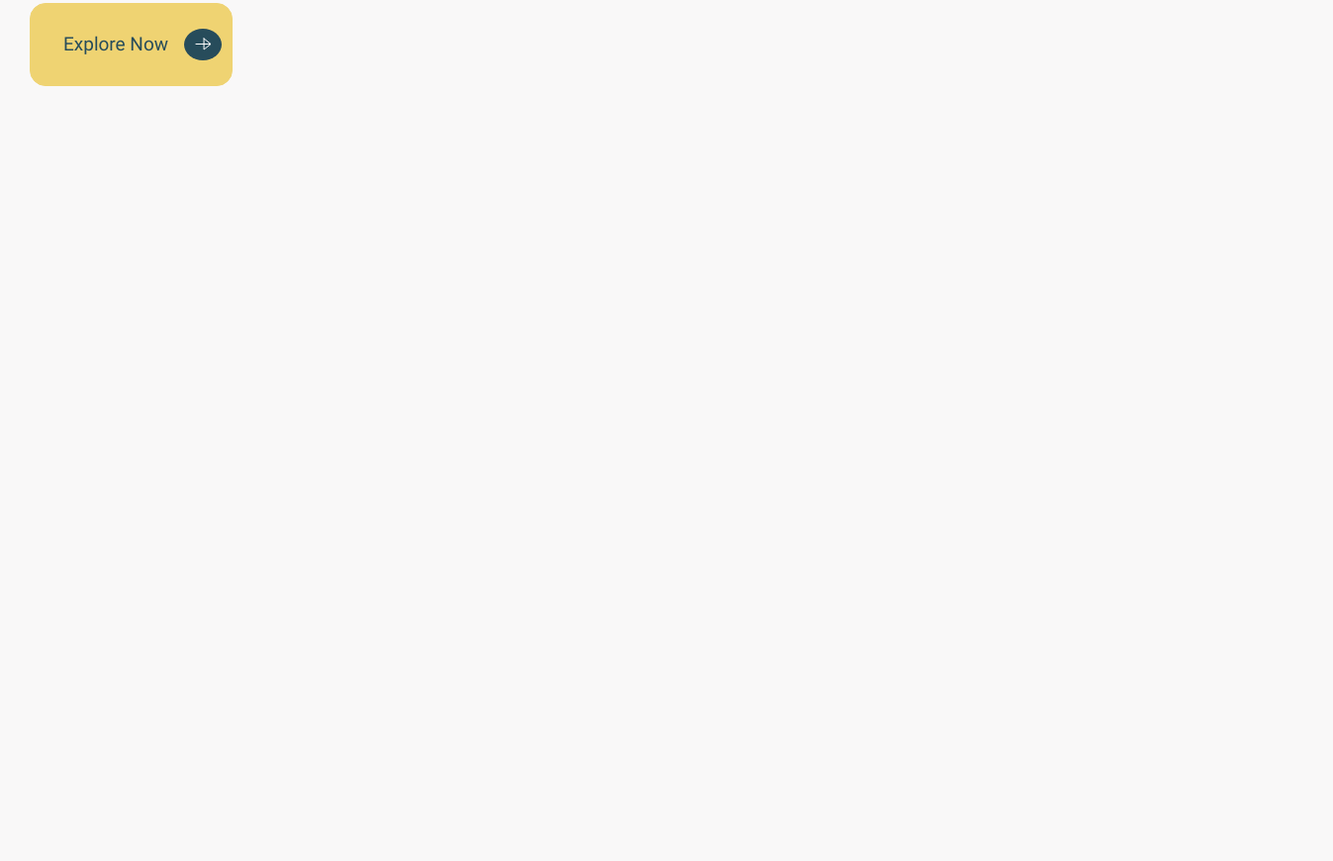
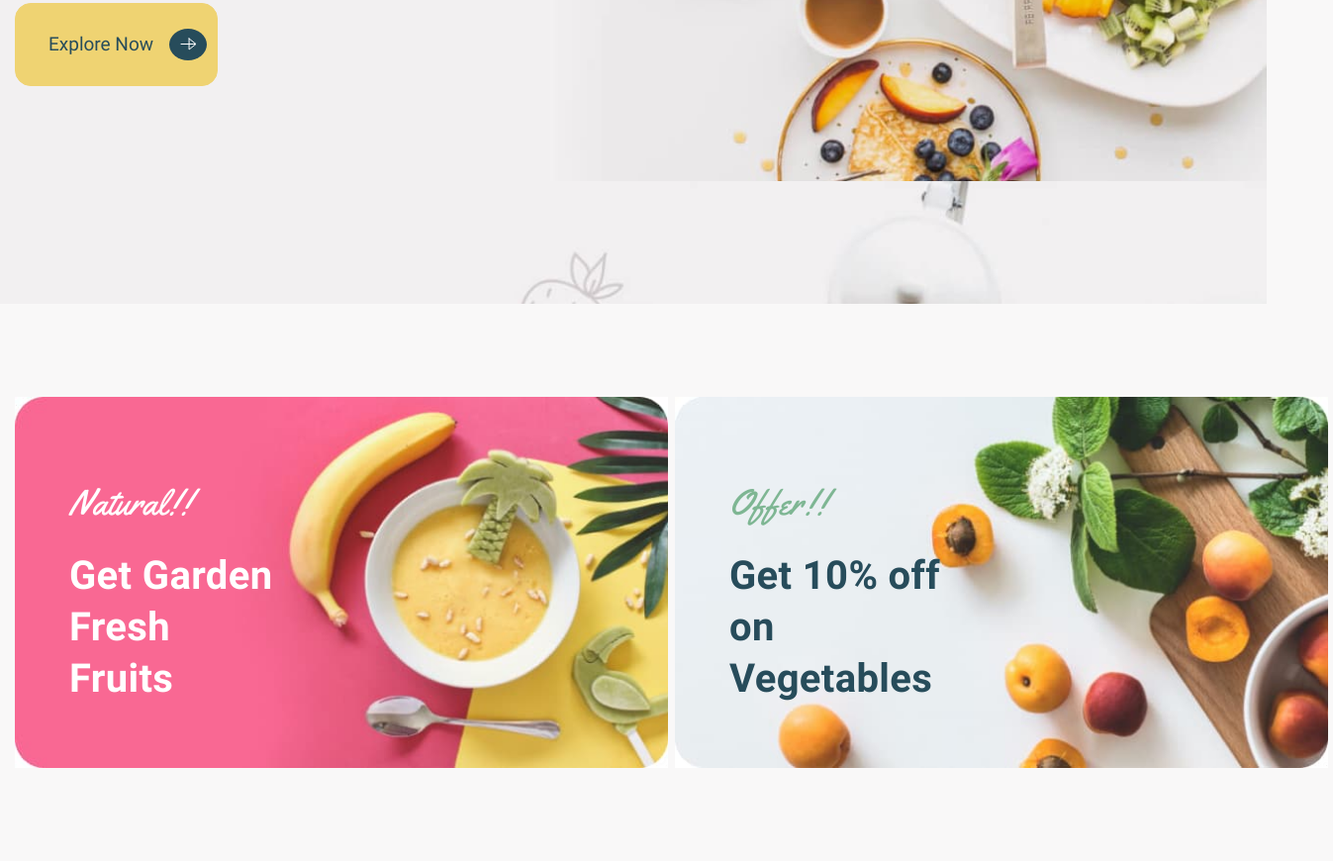
Before and after one commit to HennadiiBorysevych/OrganickStore, a plain HTML site: page index.html in a window 1280 px wide. Shown: the part 799-1669 px from the top of the page at 99% size, 1347 px wide, since content can reach past the window. Before the commit the page ends 1106 px from the top, so only its background shows below. Drawn offline with Linux system fonts and the light colour scheme; files whose address does not match are found by name.

Commit message:
ads section

```diff
--- a/index.html
+++ b/index.html
@@ -52,5 +52,25 @@
         </div>
       </div>
     </section>
+    <section class="section">
+      <div class="container">
+        <ul class="ads__list">
+          <li class="ads__item">
+            <a class="ad__link" href="#">
+              <p class="subtitle subtitle--white">Natural!!</p>
+              <h2 class="ads__title">Get Garden Fresh Fruits</h2>
+            </a>
+          </li>
+          <li class="ads__item ads__item--bg-pic">
+            <a class="ad__link" href="#">
+              <p class="subtitle">Offer!!</p>
+              <h2 class="ads__title ads__title--blue">
+                Get 10% off on Vegetables
+              </h2>
+            </a>
+          </li>
+        </ul>
+      </div>
+    </section>
   </body>
 </html>
--- a/scss/base/_container.scss
+++ b/scss/base/_container.scss
@@ -1,17 +1,7 @@
 .container {
-    padding-left: 30px;
-    padding-right: 30px;
+    padding-left: 15px;
+    padding-right: 15px;
     margin-left: auto;
     margin-right: auto;
     max-width: 1440px;
-
-    // @media screen and (min-width:480px) {
-    //     width: 480px;
-    // }
-    // @media screen and (min-width:768px) {
-    //     width: 768px;
-    // }
-    // @media screen and (min-width:1200px) {
-    //     width: 1200px;
-    // }
 }
--- /dev/null
+++ b/scss/base/_sub-title.scss
@@ -0,0 +1,13 @@
+.subtitle {
+    font-family: 'Yellowtail', cursive;
+    font-size: 36px;
+    line-height: 1.8;
+
+    text-transform: capitalize;
+
+    color: var(--accent-text-color);
+    margin-bottom: 15px;
+}
+.subtitle--white{
+    color: var(--third-text-color);
+}
--- /dev/null
+++ b/scss/layout/_ads.scss
@@ -0,0 +1,39 @@
+.ads__list {
+    display: grid;
+    grid-template-columns: repeat(2, 1fr);
+    gap: 2px;
+    place-items: center;
+}
+
+.ads__item {
+    background-image: url(../../images/banan.jpg);
+    background-repeat: no-repeat;
+    background-size: contain;
+
+    width: 665px;
+    height: 375px;
+    padding-left: 55px;
+    padding-top: 75px;
+
+
+    &.ads__item--bg-pic{
+    background-image: url(../../images/pear.jpg);
+    background-repeat: no-repeat;
+    background-size: contain;
+    }
+}
+
+.ads__link {
+}
+
+.ads__title {
+    font-family: 'Roboto';
+    max-width: 217px;
+    font-size: 40px;
+    line-height: 1.3;
+    color: #FFFFFF;
+   &.ads__title--blue{
+    color: var(--secondary-text-color);
+    max-width: 237px;
+   }
+}
--- a/scss/layout/hero-section.scss
+++ b/scss/layout/hero-section.scss
@@ -7,18 +7,6 @@
         background-image: url('../images/hero@2.jpg');
     }
 }
-
-.subtitle {
-    font-family: 'Yellowtail', cursive;
-    font-size: 36px;
-    line-height: 1.8;
-
-    text-transform: capitalize;
-
-    color: var(--accent-text-color);
-    margin-bottom: 15px;
-}
-
 .hero-title {
     max-width: 522px;
 
--- a/scss/main.scss
+++ b/scss/main.scss
@@ -1,5 +1,6 @@
 @import './base/common';
 @import './base/container';
+@import './base/sub-title';
 @import './base/fonts';
 @import './base/section';
 @import './components/btn';
@@ -7,3 +8,4 @@
 
 @import './layout/header';
 @import './layout/hero-section.scss';
+@import './layout/ads';
--- a/scss/utils/_variables.scss
+++ b/scss/utils/_variables.scss
@@ -2,6 +2,7 @@
     --primary-text-color: #525C60;
     --secondary-text-color: #274C5B;
     --accent-text-color: #7EB693;
+    --third-text-color: #ffffff;
     --btn-bg: #EFD372;
     --order-btn-active: #d2ac22;
     --background-color-secondary: #F9F8F8;
```
Also changed, not shown: css/hero-section.css, css/hero-section.min.css, css/main.css, css/main.min.css, images/banan.jpg (added), images/pear.jpg (added), scss/layout/_header.scss (indentation only), 4 other files.
